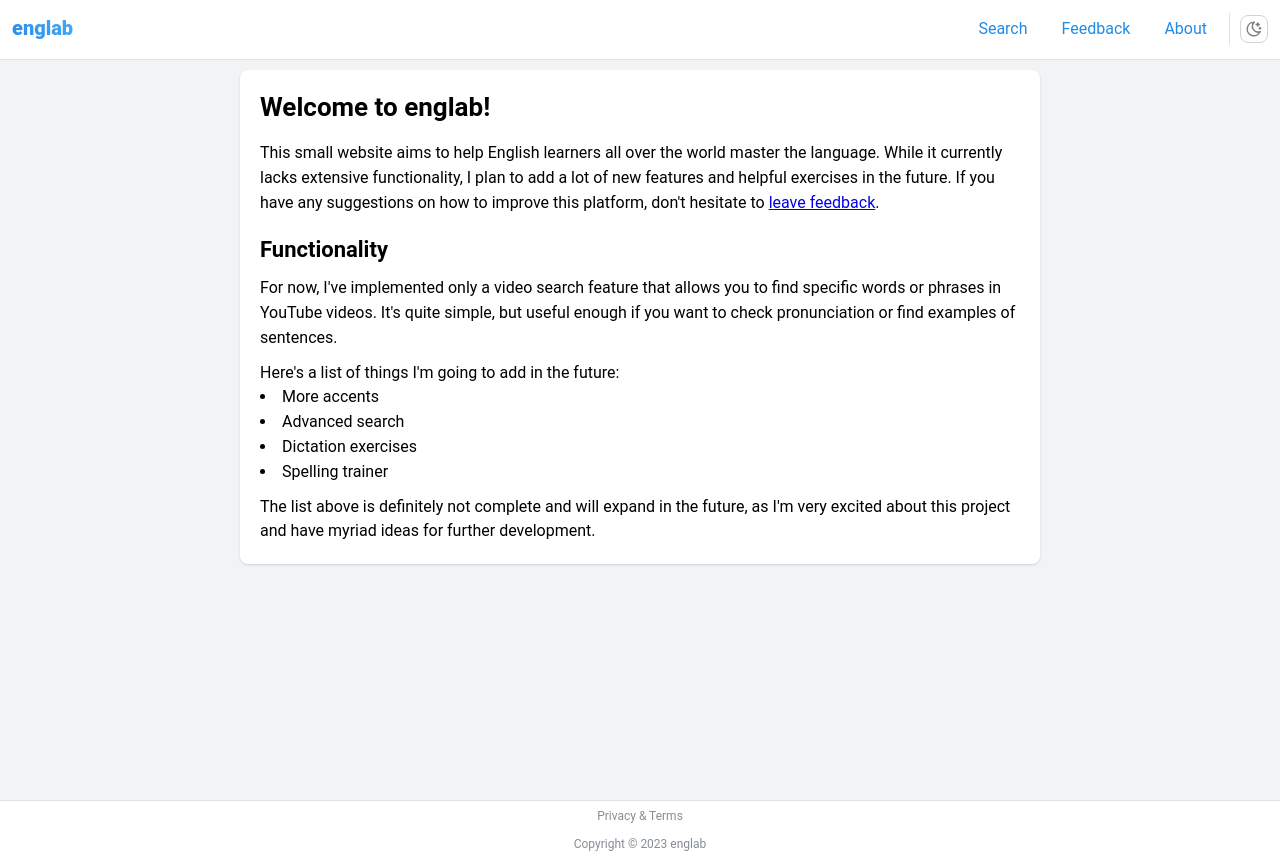
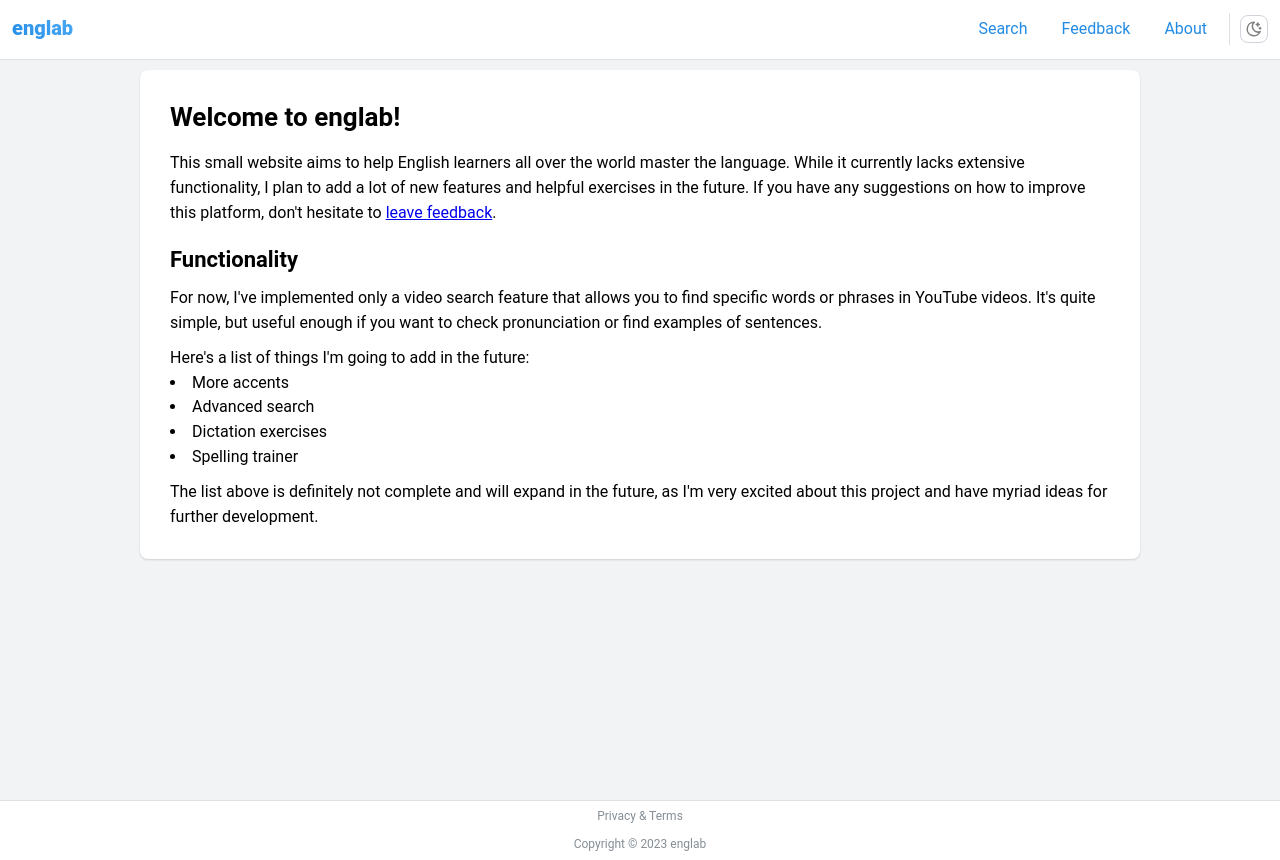
Before and after one commit to englabnet/website, a React (Vite) app: page /about in a window 1280 px wide. Built offline with nearby package versions, Linux system fonts and the light colour scheme; a web font is replaced by a local one.

Commit message:
small adjustments

```diff
--- a/src/pages/AboutPage.jsx
+++ b/src/pages/AboutPage.jsx
@@ -4,7 +4,7 @@ import { Link } from "react-router-dom";
 
 function AboutPage() {
   return (
-    <Paper shadow="xs" p="20px" w={800} mx="auto" mt={10}>
+    <Paper shadow="xs" p="30px" w={1000} mx="auto" mt={10}>
       <Title order={2}>Welcome to englab!</Title>
       <Space h="md" />
       <Text size='md'>
--- a/src/pages/FeedbackPage.jsx
+++ b/src/pages/FeedbackPage.jsx
@@ -21,7 +21,7 @@ function FeedbackPage() {
   });
 
   return (
-    <Paper shadow="xs" p="20px" w={450} mx="auto" mt={10}>
+    <Paper shadow="xs" p="30px" w={500} mx="auto" mt={10}>
       <Title order={2}>Leave feedback</Title>
       <Space h="md" />
       <Text size='sm'>
@@ -58,7 +58,7 @@ function FeedbackPage() {
                 { label: '🎥 suggest a new video', value: 'VIDEO' },
                 { label: '🐣 suggest a new feature', value: 'FEATURE' },
                 { label: '🐞 report a bug', value: 'BUG' },
-                { label: 'write something else', value: 'OTHER' },
+                { label: '✍️ write something else', value: 'OTHER' },
               ]}
               {...form.getInputProps('type')}
             />
```
